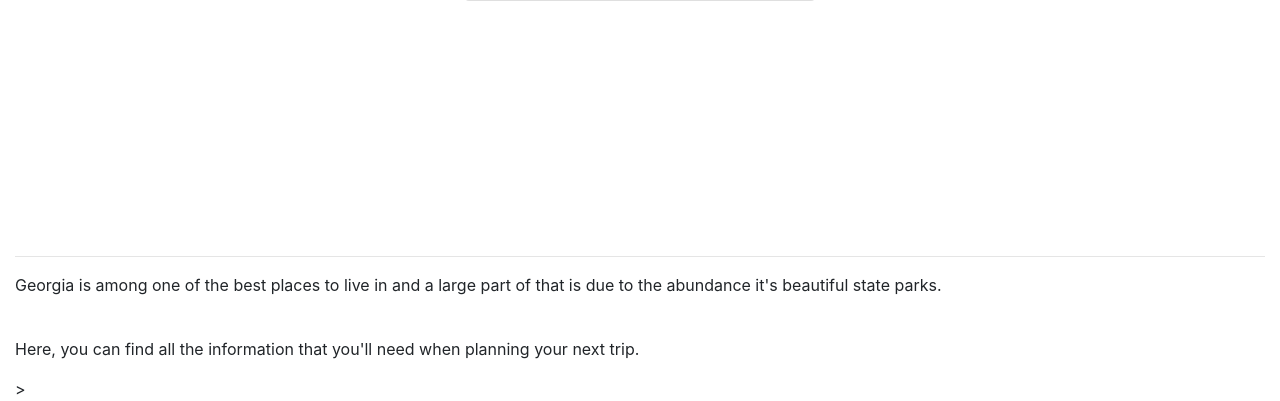
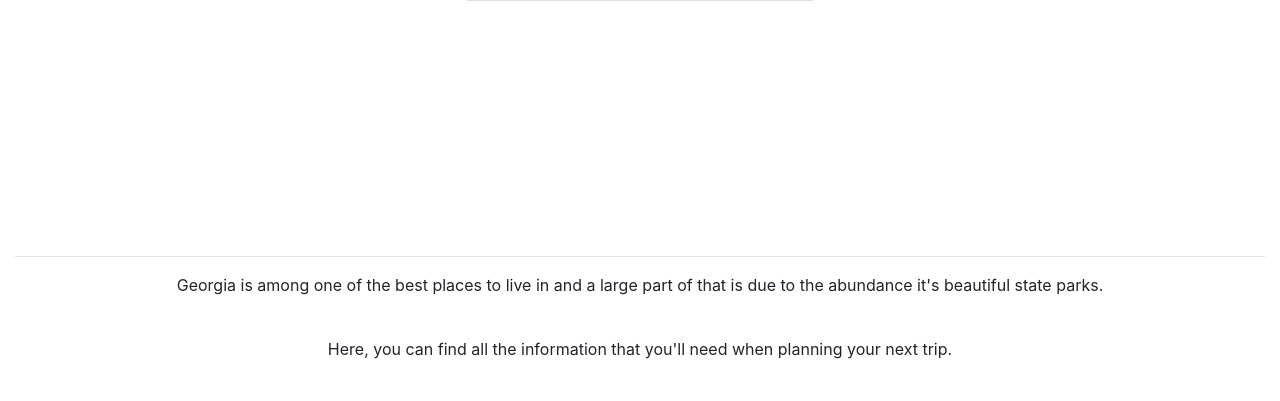
Before and after one commit to joshuamaxion/GroupProjectFinal, a Flask app: page / in a window 1280 px wide. Shown: the part 672-1073 px from the top of the page. After the commit the page ends 1031 px from the top, so only its background shows below. Run offline with Flask 2, Linux system fonts and the light colour scheme; parts of the project's set-up code (start-up, migrations or seed data) failed here and were passed over.

Commit message:
editing main page

```diff
--- a/templates/base.html
+++ b/templates/base.html
@@ -40,7 +40,7 @@
     {% endblock %}
     </div>
     <hr/>
-    <p>Georgia is among one of the best places to live in and a large part of that is due to the abundance it's beautiful state parks.</p><br><p>Here, you can find all the information that you'll need when planning your next trip.</p>>
+    <p style="text-align:center">Georgia is among one of the best places to live in and a large part of that is due to the abundance it's beautiful state parks.</p><br><p style="text-align:center">Here, you can find all the information that you'll need when planning your next trip.</p>
     <script src="https://code.jquery.com/jquery-3.3.1.slim.min.js" integrity="sha384-q8i/X+965DzO0rT7abK41JStQIAqVgRVzpbzo5smXKp4YfRvH+8abtTE1Pi6jizo" crossorigin="anonymous"></script>
     <script src="https://cdn.jsdelivr.net/npm/popper.js@1.14.7/dist/umd/popper.min.js" integrity="sha384-UO2eT0CpHqdSJQ6hJty5KVphtPhzWj9WO1clHTMGa3JDZwrnQq4sF86dIHNDz0W1" crossorigin="anonymous"></script>
     <script src="https://cdn.jsdelivr.net/npm/bootstrap@4.3.1/dist/js/bootstrap.min.js" integrity="sha384-JjSmVgyd0p3pXB1rRibZUAYoIIy6OrQ6VrjIEaFf/nJGzIxFDsf4x0xIM+B07jRM" crossorigin="anonymous"></script>
```
